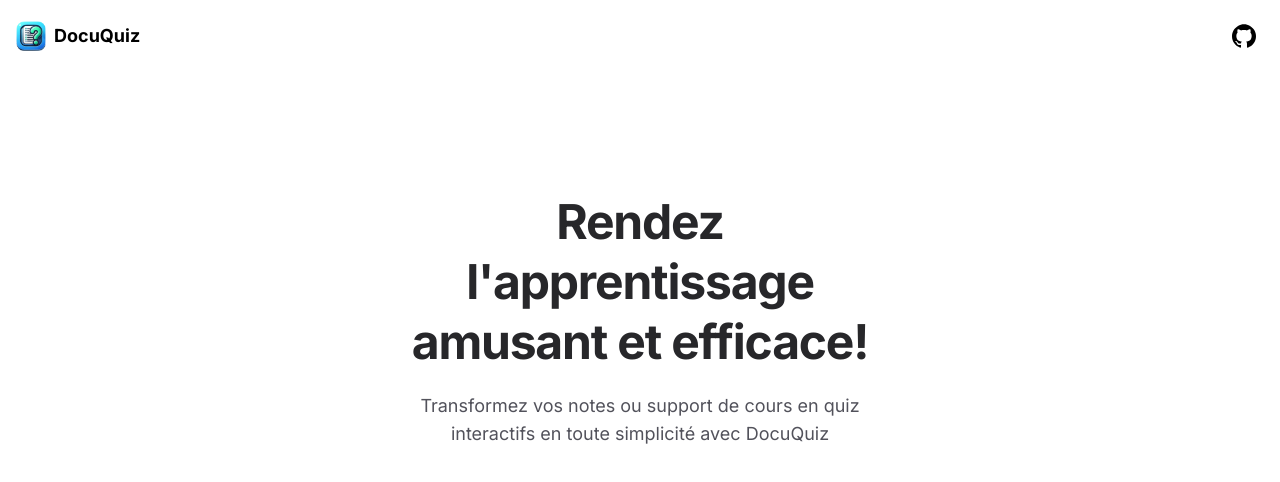
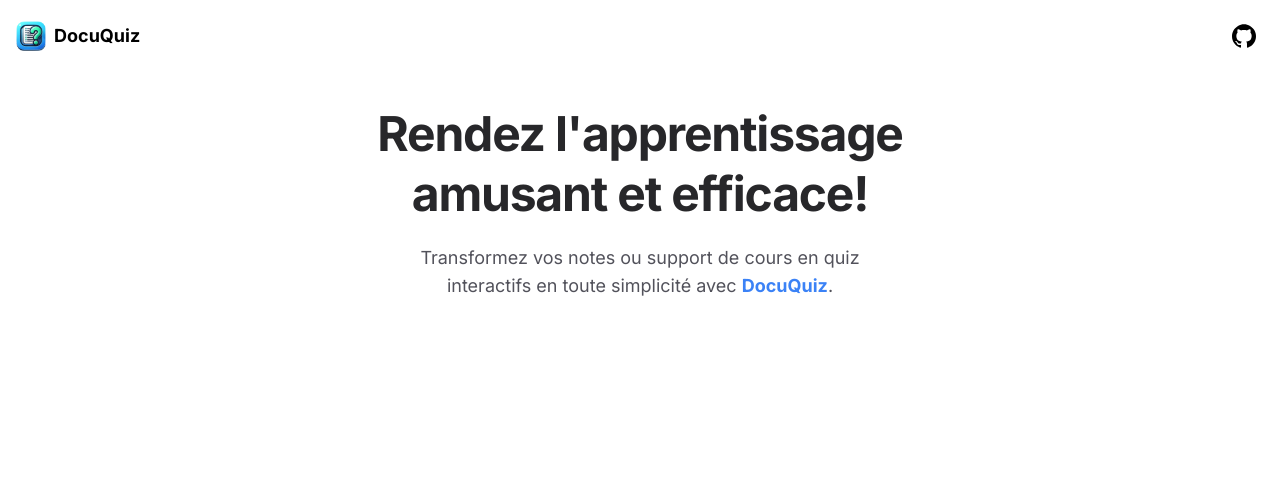
Before and after one commit to AbassHammed/DocuQuiz, a Next.js app: page / in a window 1280 px wide. Shown: the top 482 px of the page. Built offline with nearby package versions, Linux system fonts and the light colour scheme.

Commit message:
Added the types file

```diff
--- a/package.json
+++ b/package.json
@@ -29,7 +29,8 @@
     "react-dom": "^18",
     "react-pdf": "^9.1.0",
     "tailwind-merge": "^2.4.0",
-    "tailwindcss-animate": "^1.0.7"
+    "tailwindcss-animate": "^1.0.7",
+    "zustand": "^4.5.4"
   },
   "devDependencies": {
     "@eslint/eslintrc": "^3.1.0",
--- a/src/components/sections/header.tsx
+++ b/src/components/sections/header.tsx
@@ -1,12 +1,12 @@
 const Header = () => (
-  <section className="max-w-7xl mx-auto flex flex-col items-center lg:p-8 p-6 mb-6 mt-40">
+  <section className="w-full mx-auto flex flex-col items-center p-6 mb-6 mt-20">
     <div className={`flex flex-col items-center justify-center text-center `}>
-      <h1 className="max-w-lg sm:text-[3rem] text-[1.9rem] leading-tight font-bold tracking-tight mb-5 text-zinc-800">
+      <h1 className="max-w-2xl sm:text-[3rem] text-[1.9rem] leading-tight font-bold tracking-tight mb-5 text-zinc-800">
         Rendez l&apos;apprentissage amusant et efficace!
       </h1>
       <p className="lg:max-w-lg max-w-sm md:text-lg text-sm mb-6 text-zinc-600">
-        Transformez vos notes ou support de cours en quiz interactifs en toute simplicité avec
-        DocuQuiz
+        Transformez vos notes ou support de cours en quiz interactifs en toute simplicité avec{' '}
+        <span className="font-bold text-blue-500">DocuQuiz</span>.
       </p>
     </div>
   </section>
--- a/src/components/sections/navbar.tsx
+++ b/src/components/sections/navbar.tsx
@@ -1,7 +1,4 @@
-/* eslint-disable @typescript-eslint/no-unused-vars */
 'use client';
-
-import { useState } from 'react';
 
 import Image from 'next/image';
 import Link from 'next/link';
@@ -13,9 +10,6 @@
 import Logo from '../../../public/Icon.png';
 
 export default function Navbar() {
-  /** disable eslint */
-  const [toggleMenu, setToggleMenu] = useState(false);
-
   return (
     <header
       className={`fixed top-0 left-0 w-full h-20 duration-200 ease-[cubic-bezier(0,0,0,1)] text-black z-20 overflow-hidden`}>
--- /dev/null
+++ b/src/types/index.ts
@@ -0,0 +1,21 @@
+export type FormSubmitType = {
+  topic: string;
+  text: string;
+  difficulty: string;
+  quizCount: string;
+  timer: string;
+};
+
+export type QuizType = {
+  id: string;
+  question: string;
+  description: string;
+  options: {
+    a: string;
+    b: string;
+    c: string;
+    d: string;
+  };
+  answer: string;
+  ressources: [{ title: string; link: string }];
+};
```
Also changed, not shown: 1 other file (tests, documents, lock files or other folders).
